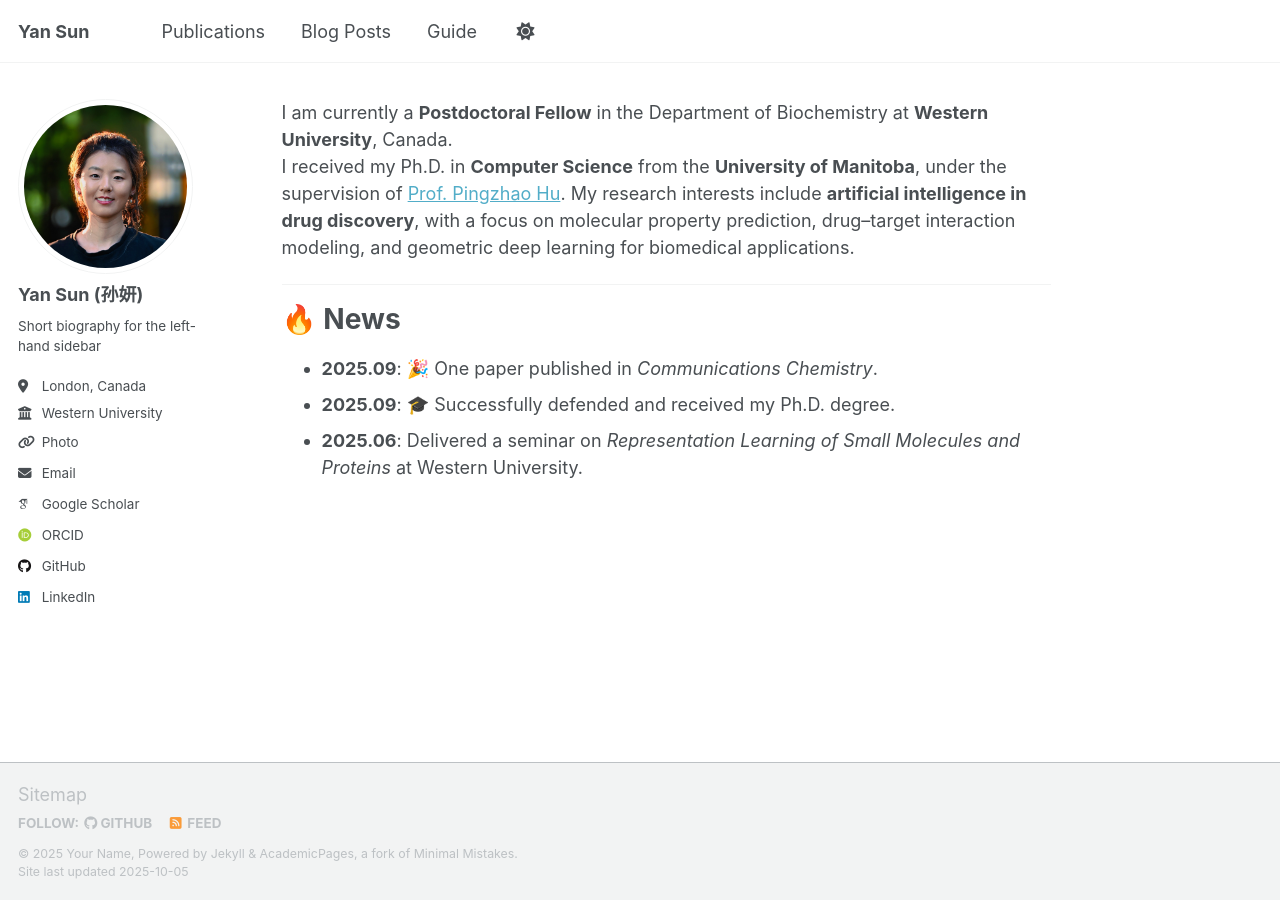
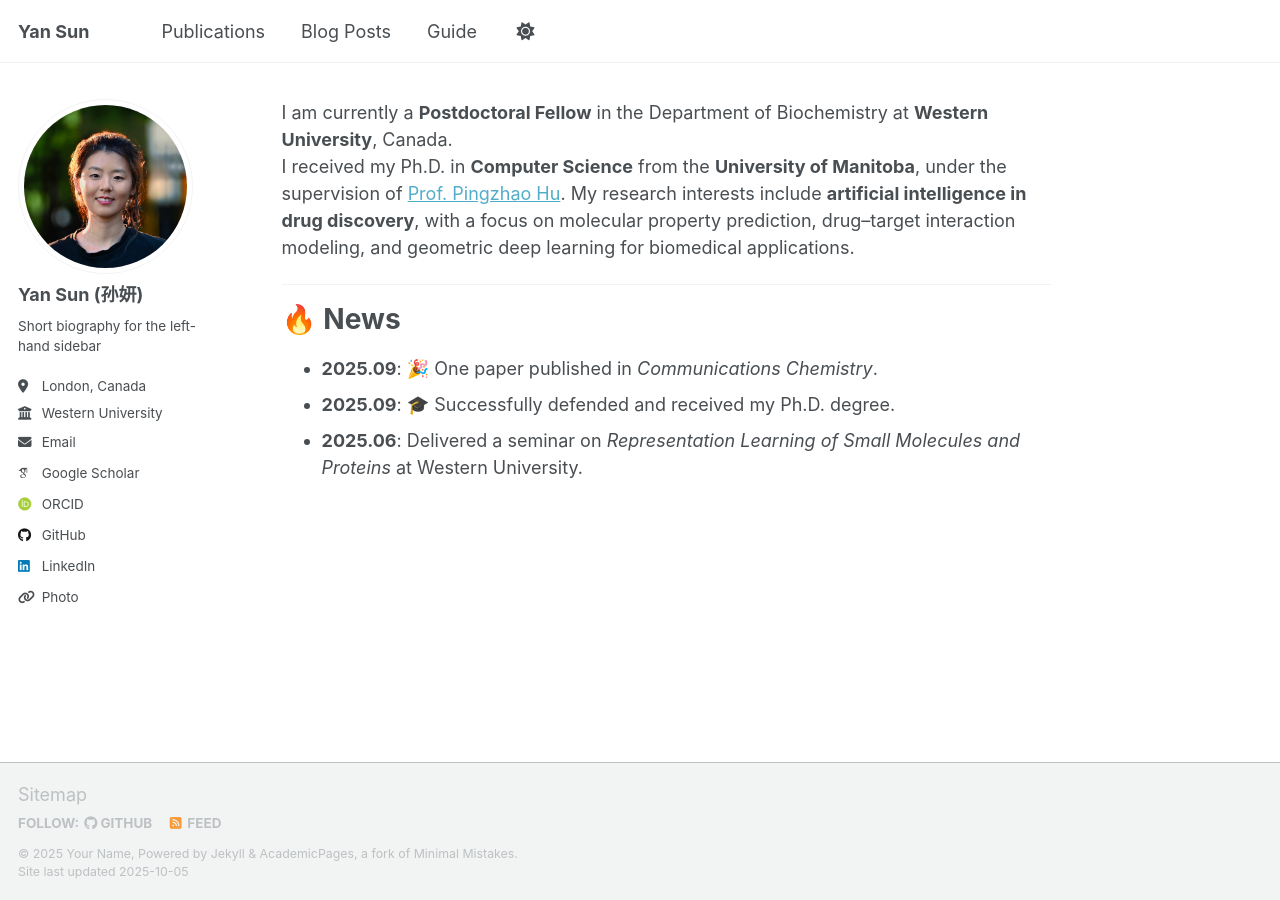
Before and after one commit to syan1992/syan1992.github.io, a Jekyll site: the page built from _pages/about.md, in a window 1280 px wide. Built offline with Jekyll 4.4.1, drawn with Linux system fonts in a browser that asks for light colours; some web fonts are replaced; a script that is not in the unit is left out.

Commit message:
Update author-profile.html

```diff
--- a/_includes/author-profile.html
+++ b/_includes/author-profile.html
@@ -29,9 +29,6 @@
       {% endif %}
       {% if author.employer %}
         <li class="author__desktop"><i class="fas fa-fw fa-building-columns icon-pad-right" aria-hidden="true"></i>{{ author.employer }}</li>
-      {% endif %}
-      {% if author.uri %}
-        <li><a href="{{ author.uri }}"><i class="fas fa-fw fa-link icon-pad-right" aria-hidden="true"></i>{{ site.data.ui-text[site.locale].website_label | default: "Photo" }}</a></li>
       {% endif %}
       {% if author.email %}
         <li><a href="mailto:{{ author.email }}"><i class="fas fa-fw fa-envelope icon-pad-right" aria-hidden="true"></i>{{ site.data.ui-text[site.locale].email_label | default: "Email" }}</a></li>
@@ -165,6 +162,9 @@
       {% if author.zhihu %}
       <li><a href="https://www.zhihu.com/people/{{ author.zhihu }}"><i class="fab fa-fw fa-zhihu icon-pad-right" aria-hidden="true"></i>Zhihu</a></li>
       {% endif %}
+      {% if author.uri %}
+        <li><a href="{{ author.uri }}"><i class="fas fa-fw fa-link icon-pad-right" aria-hidden="true"></i>{{ site.data.ui-text[site.locale].website_label | default: "Photo" }}</a></li>
+      {% endif %}
     </ul>
   </div>
 </div>
```
